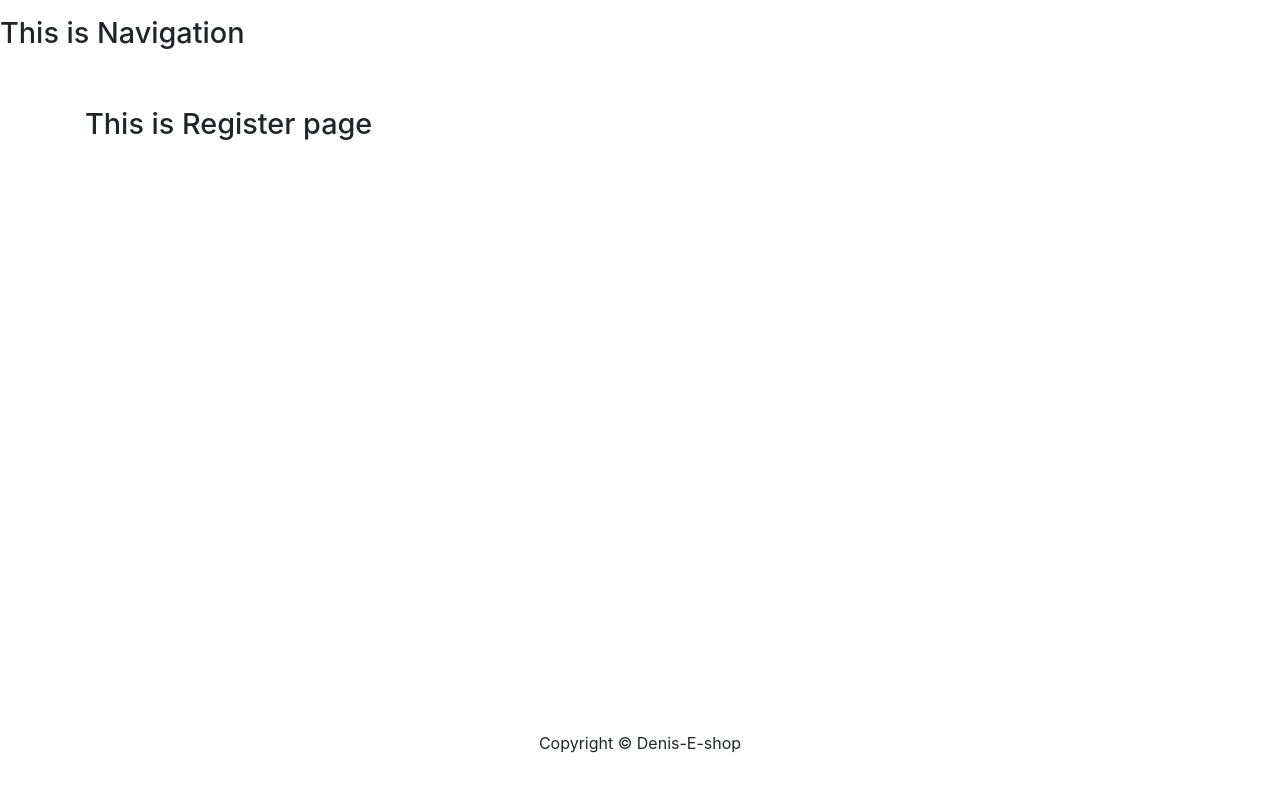
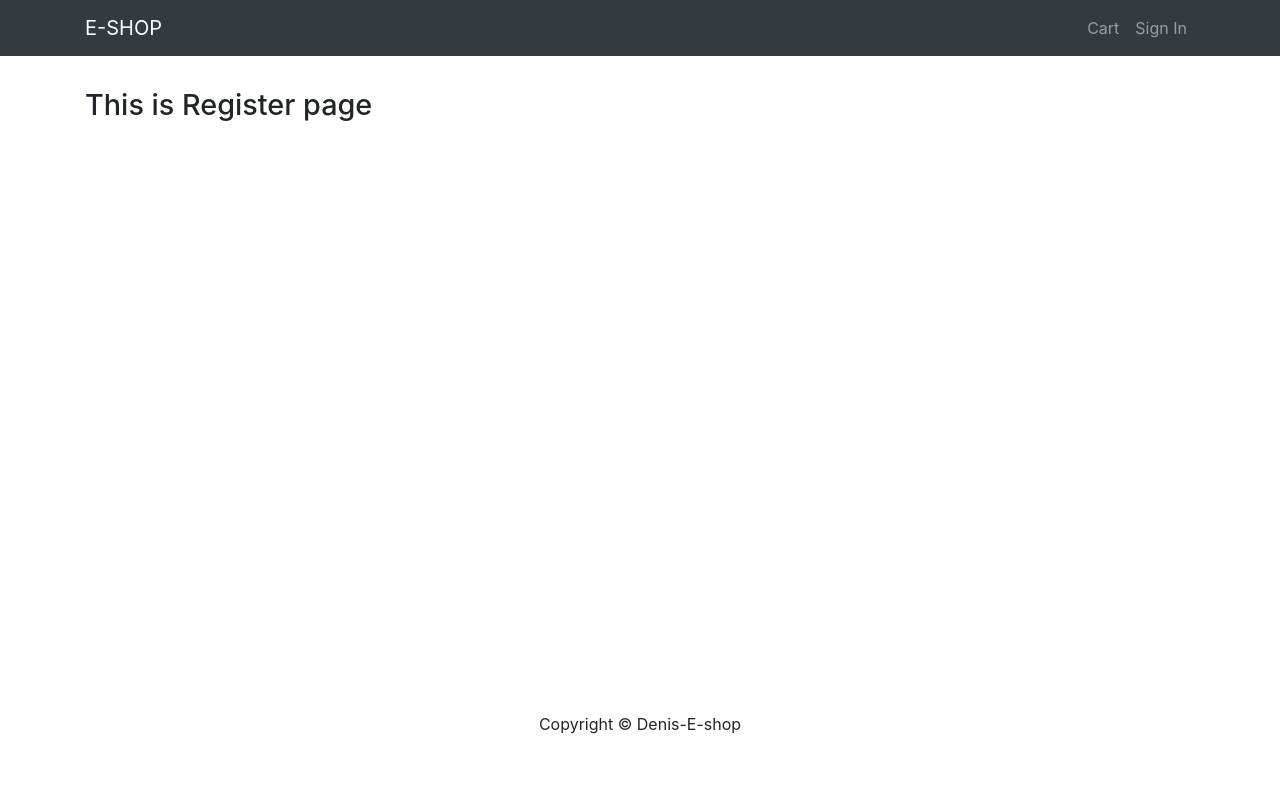
Before and after one commit to DenisBukva/denis-e-commerce, a React (Create React App) app in the folder client/: page /register in a window 1280 px wide. Shown: the top 792 px of the page. Built offline with nearby package versions, Linux system fonts and the light colour scheme.

Commit message:
add navigation component and style for navigation

```diff
--- a/client/src/screens/Navigation/navigation.component.jsx
+++ b/client/src/screens/Navigation/navigation.component.jsx
@@ -1,11 +1,70 @@
-import React from 'react';
+import React from 'react'
+import { Route, Link } from 'react-router-dom'
+import { useDispatch, useSelector } from 'react-redux'
+import { Navbar, Nav, Container, NavDropdown } from 'react-bootstrap'
+import { logout } from '../../store/actions/user.actions'
+import { FontAwesomeIcon } from '@fortawesome/react-fontawesome'
 
-const Navigation = () => {
+const Header = () => {
+    const dispatch = useDispatch()
+
+    const userLogin = useSelector((state) => state.userLogin)
+    const { userInfo } = userLogin
+
+    const logoutHandler = () => {
+        dispatch(logout())
+    }
+
     return (
-        <div>
-            <h1>This is Navigation </h1>
-        </div>
+        <header>
+            <Navbar bg='dark' variant='dark' expand='lg' collapseOnSelect>
+                <Container>
+                    <Link to='/'>
+                        <Navbar.Brand>E-SHOP</Navbar.Brand>
+                    </Link>
+                    <Navbar.Toggle aria-controls='basic-navbar-nav' />
+                    <Navbar.Collapse id='basic-navbar-nav'>
+                        <Nav className='ml-auto' style={{ marginLeft: '60%' }}>
+                            <Link className='text-decoration-none' to='/cart'>
+                                <div className='nav-link'>
+                                    Cart
+                                </div>
+                            </Link>
+                            {userInfo ? (
+                                <NavDropdown title={userInfo.name} id='username'>
+                                    <Link to='/profile'>
+                                        <NavDropdown.Item>Profile</NavDropdown.Item>
+                                    </Link>
+                                    <NavDropdown.Item onClick={logoutHandler}>
+                                        Logout
+                                    </NavDropdown.Item>
+                                </NavDropdown>
+                            ) : (
+                                <Link className='text-decoration-none' to='sign-in'>
+                                    <div className='nav-link' >
+                                        Sign In
+                                    </div>
+                                </Link>
+                            )}
+                            {userInfo && userInfo.isAdmin && (
+                                <NavDropdown title='Admin' id='adminmenu'>
+                                    <Link to='/admin/userlist'>
+                                        <NavDropdown.Item>Users</NavDropdown.Item>
+                                    </Link>
+                                    <Link to='/admin/productlist'>
+                                        <NavDropdown.Item>Products</NavDropdown.Item>
+                                    </Link>
+                                    <Link to='/admin/orderlist'>
+                                        <NavDropdown.Item>Orders</NavDropdown.Item>
+                                    </Link>
+                                </NavDropdown>
+                            )}
+                        </Nav>
+                    </Navbar.Collapse>
+                </Container>
+            </Navbar>
+        </header>
     )
-};
+}
 
-export default Navigation;
+export default Header
```
